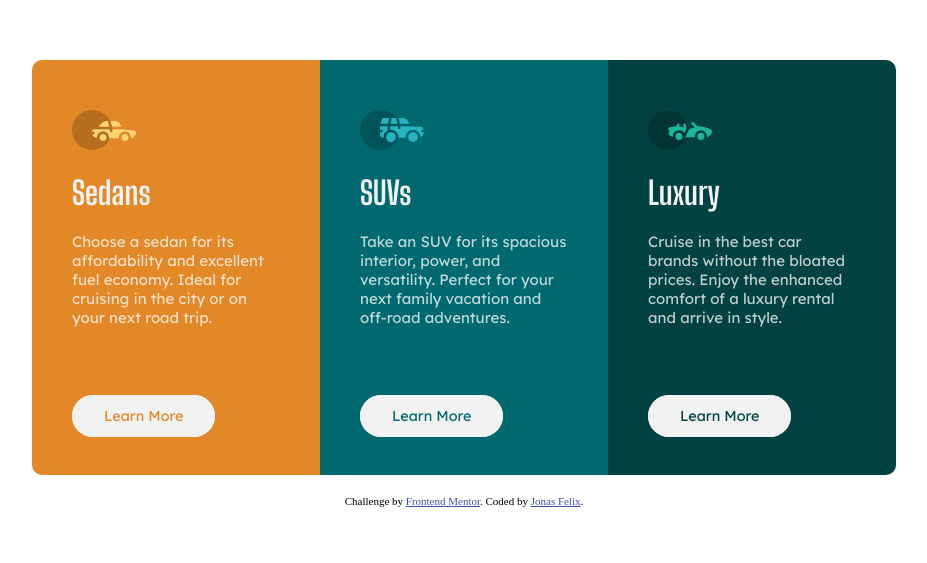
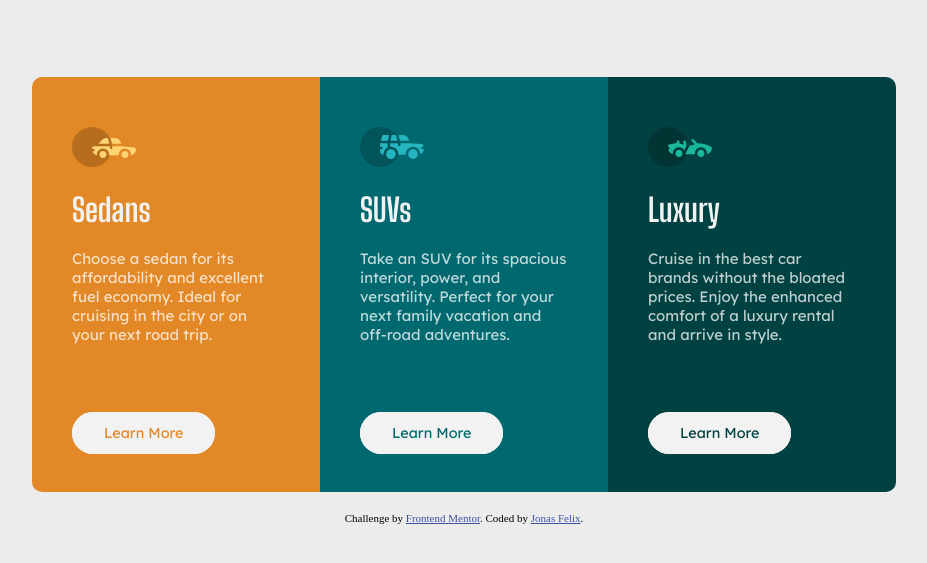
Before and after one commit to Jonas-petty/3_columns_preview_card, a plain HTML site: page index.html in a window 1280 px wide. Shown: the part 127-690 px from the top of the page, without its empty margins (176-1103 px from the left). Drawn offline with Linux system fonts and the light colour scheme.

Commit message:
adding h1 tag and a background-color to the body

```diff
--- a/index.html
+++ b/index.html
@@ -18,6 +18,8 @@
 <body>
 
   <main>
+
+    <h1>3 columns preview card</h1>
 
     <div id="cards">
 
--- a/style/root.css
+++ b/style/root.css
@@ -7,6 +7,8 @@
     --card2: hsl(184, 100%, 22%);
     --card3: hsl(179, 100%, 13%);
 
+    --bg-color: rgb(236, 236, 236);
+
     --text: hsla(0, 0%, 100%, 0.75);
     --elements: hsl(0, 0%, 95%);
 
--- a/style/style.css
+++ b/style/style.css
@@ -4,6 +4,14 @@
 * {
     margin: 0;
     padding: 0;
+}
+
+body {
+    background-color: var(--bg-color);
+}
+
+h1 {
+    color: transparent;
 }
 
 #cards {
```
